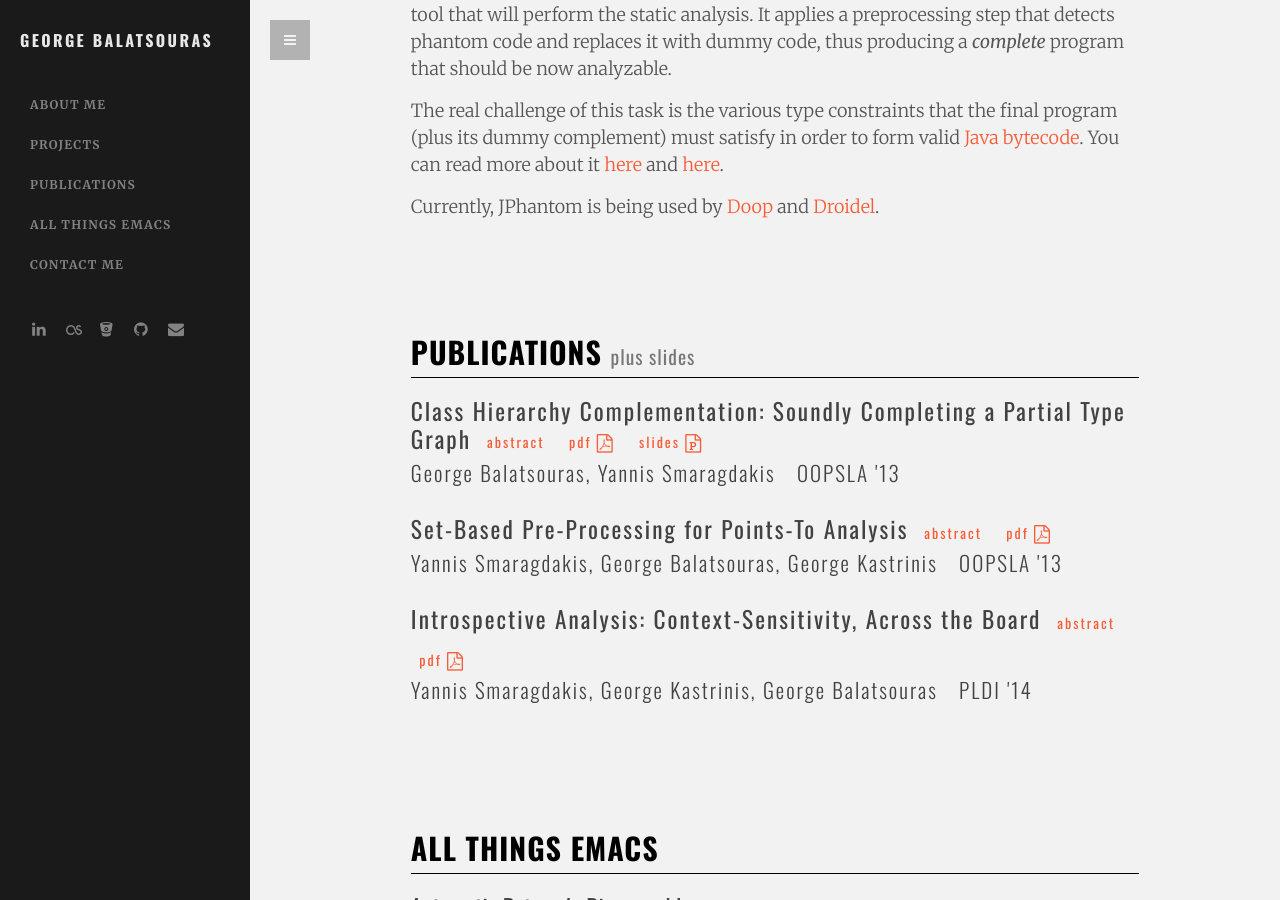
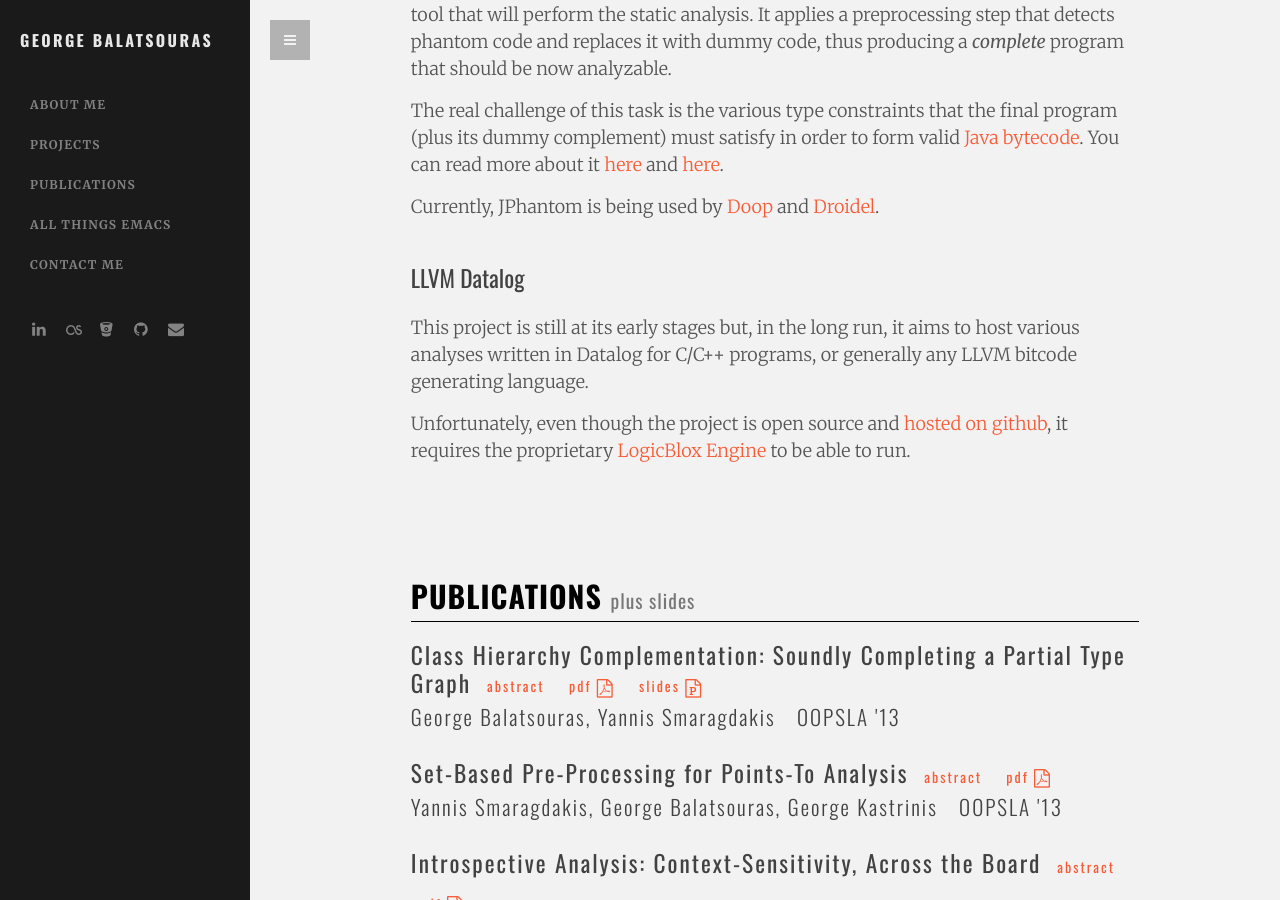
Before and after one commit to gbalats/gbalats.github.io, a Jekyll site: the page built from index.html, in a window 1280 px wide and 900 px high, scrolled down 565 px. Built offline with Jekyll 4.4.1, drawn with Linux system fonts in a browser that asks for light colours.

Commit message:
Write something about LLVM Datalog.

```diff
--- a/index.html
+++ b/index.html
@@ -86,6 +86,22 @@ sections:
       <p>Currently, JPhantom is being used by
         <a href="http://doop.program-analysis.org/">Doop</a> and
         <a href="https://github.com/cuplv/droidel">Droidel</a>.
+      </p>
+
+
+      <h3>LLVM Datalog</h3>
+
+      <p>This project is still at its early stages but, in the long
+        run, it aims to host various analyses written in Datalog for
+        C/C++ programs, or generally any LLVM bitcode generating
+        language.
+      </p>
+
+      <p>Unfortunately, even though the project is open source
+        and <a href="https://github.com/plast-lab/llvm-datalog">hosted
+        on github</a>, it requires the
+        proprietary <a href="http://www.logicblox.com/">LogicBlox
+        Engine</a> to be able to run.
       </p>
 
     </div>   <!-- /#portfolio -->
```
